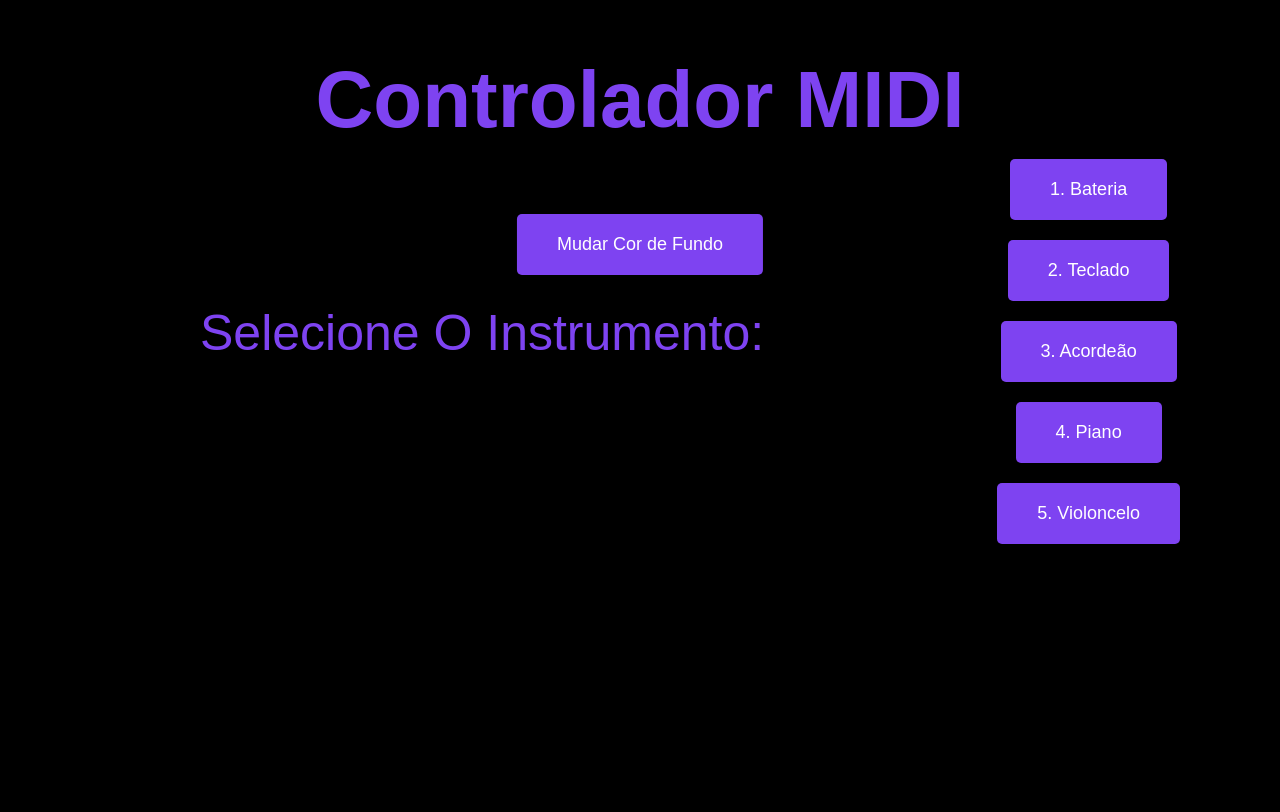
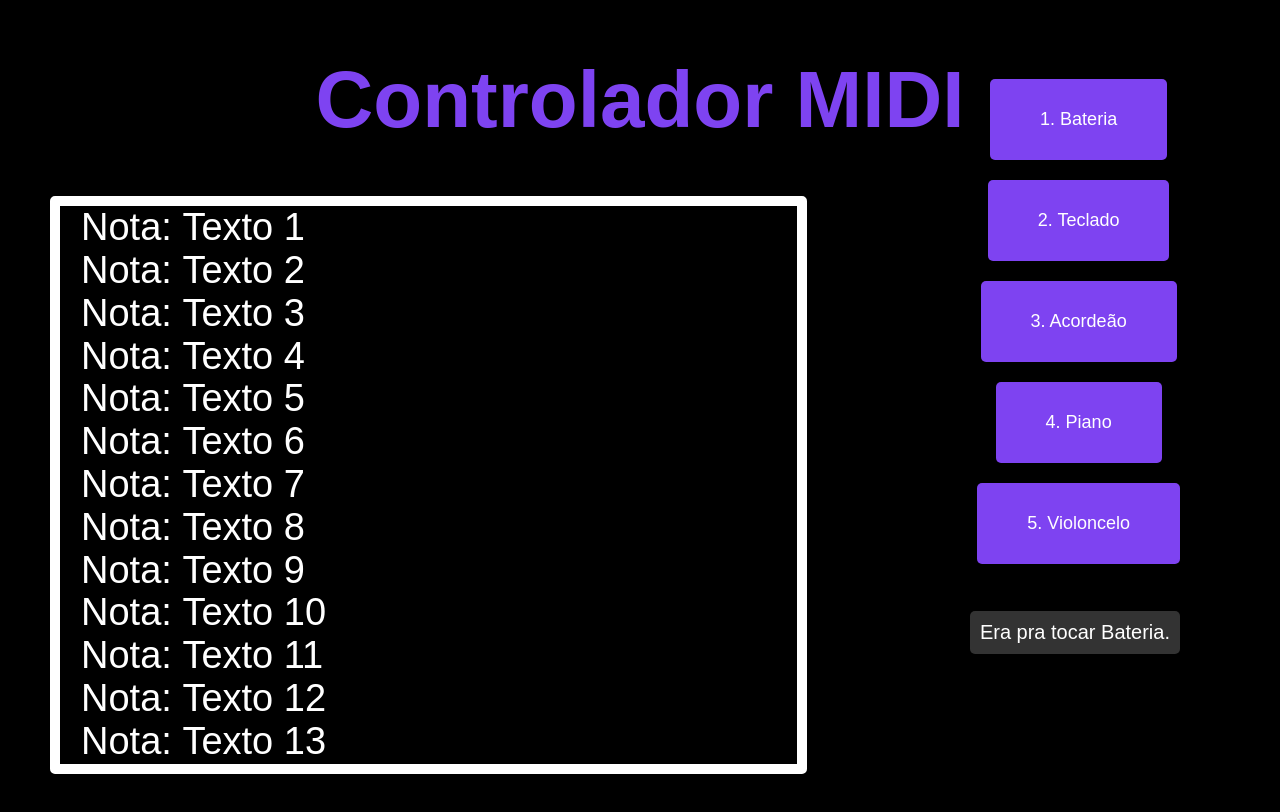
Before and after one commit to imyayamin/Controlador-MIDI, a plain HTML site: page interface/index.html in a window 1280 px wide. Both pictures are taken after a click on the button "1. Bateria". Drawn offline with Linux system fonts and the light colour scheme.

Commit message:
Interface

```diff
--- a/interface/index.html
+++ b/interface/index.html
@@ -9,11 +9,23 @@
 <body>
 
   <h1>Controlador MIDI</h1>
-  <p>Selecione O Instrumento: </p>
 
-  <button id="changeColorBtn">Mudar Cor de Fundo</button>
+  <div class="notas">
+      <p>Nota: <span class="nota-texto">Texto 1</span></p>
+      <p>Nota: <span class="nota-texto">Texto 2</span></p>
+      <p>Nota: <span class="nota-texto">Texto 3</span></p>
+      <p>Nota: <span class="nota-texto">Texto 4</span></p>
+      <p>Nota: <span class="nota-texto">Texto 5</span></p>
+      <p>Nota: <span class="nota-texto">Texto 6</span></p>
+      <p>Nota: <span class="nota-texto">Texto 7</span></p>
+      <p>Nota: <span class="nota-texto">Texto 8</span></p>
+      <p>Nota: <span class="nota-texto">Texto 9</span></p>
+      <p>Nota: <span class="nota-texto">Texto 10</span></p>
+      <p>Nota: <span class="nota-texto">Texto 11</span></p>
+      <p>Nota: <span class="nota-texto">Texto 12</span></p>
+      <p>Nota: <span class="nota-texto">Texto 13</span></p>
+  </div>
 
-  <!-- Contêiner para os botões de instrumentos -->
   <div class="instrument-buttons">
     <button id="button1">1. Bateria</button>
     <button id="button2">2. Teclado</button>
@@ -22,6 +34,9 @@
     <button id="button5">5. Violoncelo</button>
   </div>
 
+  <!-- Div para mostrar as mensagens do console -->
+  <div id="output"></div>
+
   <script src="script.js"></script>
 </body>
 </html>
--- a/interface/script.js
+++ b/interface/script.js
@@ -1,6 +1,42 @@
-// Script para mudar a cor de fundo ao clicar no botão
-document.getElementById("changeColorBtn").addEventListener('click', function() {
-    const colors = ['#f0f0f0', '#ffcccc', '#d3ffce', '#cceeff', '#f8c0f0'];
-    const randomColor = colors[Math.floor(Math.random() * colors.length)];
-    document.body.style.backgroundColor = randomColor;
-  });
+function Bateria() {
+  displayMessage("Era pra tocar Bateria.");
+}
+
+function Teclado() {
+  displayMessage("Era pra tocar Teclado.");
+}
+
+function Acordeao() {
+  displayMessage("Era pra tocar Acordeao.");
+}
+
+function Piano() {
+  displayMessage("Era pra tocar Piano.");
+}
+
+function Violoncelo() {
+  displayMessage("Era pra tocar Violoncelo.");
+}
+
+// Função para exibir a mensagem na tela
+function displayMessage(message) {
+  var outputDiv = document.getElementById('output');
+  outputDiv.innerHTML = message;  // Atualiza o conteúdo da div
+}
+
+// Esperar o DOM carregar completamente
+document.addEventListener('DOMContentLoaded', function () {
+  // Selecionando os botões pelos IDs
+  var button1 = document.getElementById('button1');
+  var button2 = document.getElementById('button2');
+  var button3 = document.getElementById('button3');
+  var button4 = document.getElementById('button4');
+  var button5 = document.getElementById('button5');
+
+  // Atribuindo os eventos onclick aos botões
+  button1.onclick = Bateria;
+  button2.onclick = Teclado;
+  button3.onclick = Acordeao;
+  button4.onclick = Piano;
+  button5.onclick = Violoncelo;
+});
--- a/interface/style.css
+++ b/interface/style.css
@@ -14,25 +14,39 @@ h1 {
     font-size: 80px;
 }
 
-p {
-    color: #7e43f1;
-    font-size: 50px;
+.notas {
+    padding: 0px 20px;
+    font-size: 38px;
+    text-align: left;
+    cursor: pointer;
     position: absolute;
-    left: 200px;
-    top: 200px;
+    background-color: #000000;
+    color: white;
+    border: solid;
+    border-radius: 5px;
+    border-width: 10px;
+    margin: 10px 0;
+    bottom: 70px;
+    left: 50px;
+
+    display: block;           /* Faz com que os <p> fiquem em um bloco, um abaixo do outro */
+    overflow-y: auto;         /* Permite que o conteúdo ultrapasse a altura da caixa sem aumentar o tamanho da div */
+    max-height: 100%;         /* Define um limite de altura para a div */
 }
 
-/* Estilo para o botão de mudar cor de fundo */
-#changeColorBtn {
-    position: absolute;
-    top: 150px;   /* Distância do topo */
-    left: 50%;   /* Coloca no meio da tela */
-    transform: translateX(-50%); /* Ajusta para centralizar */
+.notas p {
+    margin: 1px; /* Remove margens dos <p> para evitar espaçamento extra */
+    line-height: 1.1; /* Ajusta o espaçamento entre as linhas para ficarem mais próximos */
+    position: relative;
+}
+.nota-texto {
+    display: inline-block;
+    margin-right: 450px;
 }
 
 /* Estilo comum para todos os botões */
 button {
-    padding: 20px 40px; /* Tamanho do botão */
+    padding: 30px 50px; /* Tamanho do botão */
     font-size: 18px; /* Tamanho da fonte */
     cursor: pointer;
     background-color: #7e43f1;
@@ -52,9 +66,21 @@ button:hover {
 .instrument-buttons {
     position: absolute; /* Posicionamento absoluto para o contêiner */
     right: 100px; /* 100px à direita da tela */
-    bottom: 300px; /* 200px da parte inferior da tela */
+    bottom: 280px; /* 200px da parte inferior da tela */
     display: flex; /* Usar Flexbox para o alinhamento */
     flex-direction: column; /* Organizar os botões em uma coluna */
     justify-content: center; /* Centralizar verticalmente os botões */
     align-items: center; /* Centralizar horizontalmente os botões */
 }
+
+#output{
+    margin-top: 20px;
+    color: white;
+    background-color: #333;
+    padding: 10px;
+    border-radius: 5px;
+    font-size: 20px;
+    position: absolute;
+    right: 100px;
+    bottom: 200px;
+}
```
